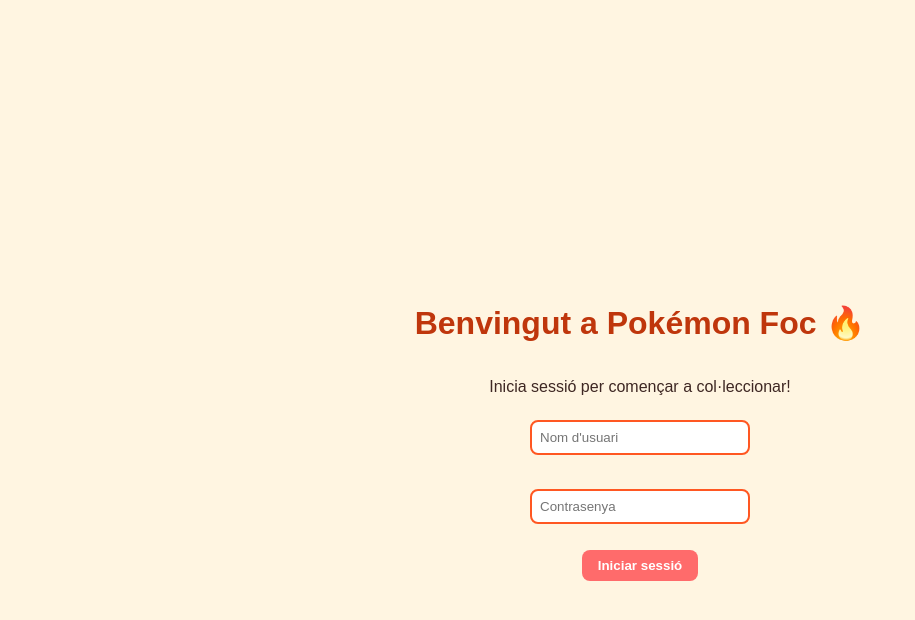
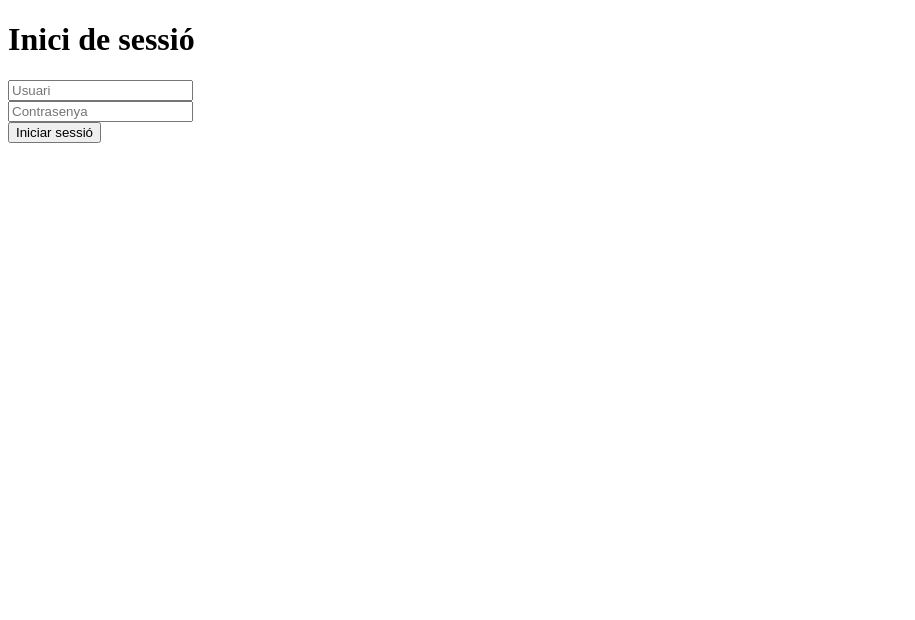
Before and after one commit to WillyOP12/pokemon-foc, a plain HTML site: page index.html in a window 1280 px wide. Shown: the whole page, without its empty margins (0-915 px from the left). Drawn offline with Linux system fonts and the light colour scheme.

Commit message:
Update index.html

```diff
--- a/index.html
+++ b/index.html
@@ -1,43 +1,15 @@
 <!DOCTYPE html>
 <html lang="ca">
 <head>
-  <link rel="stylesheet" href="style.css">
-  <meta charset="UTF-8" />
-  <meta name="viewport" content="width=device-width, initial-scale=1.0" />
-  <title>Pokémon Foc - Inici de Sessió</title>
-  <style>
-    body {
-      font-family: sans-serif;
-      text-align: center;
-      padding: 2rem;
-      background-color: #fff5e1;
-    }
-    input {
-      margin: 0.5rem;
-      padding: 0.5rem;
-    }
-    button {
-      padding: 0.5rem 1rem;
-      background-color: #ff6b6b;
-      border: none;
-      color: white;
-      cursor: pointer;
-      font-weight: bold;
-    }
-    button:hover {
-      background-color: #e63946;
-    }
-  </style>
+  <meta charset="UTF-8">
+  <meta name="viewport" content="width=device-width, initial-scale=1.0">
+  <title>Inici de sessió - Pokémon Foc</title>
 </head>
 <body>
-  <h1>Benvingut a Pokémon Foc 🔥</h1>
-  <p>Inicia sessió per començar a col·leccionar!</p>
-
-  <input type="text" id="username" placeholder="Nom d'usuari" />
-  <br />
-  <input type="password" id="password" placeholder="Contrasenya" />
-  <br />
-  <button onclick="login()">Iniciar sessió</button>
+  <h1>Inici de sessió</h1>
+  <input type="text" id="username" placeholder="Usuari"><br>
+  <input type="password" id="password" placeholder="Contrasenya"><br>
+  <button id="loginBtn">Iniciar sessió</button>
 
   <script src="script.js"></script>
 </body>
```
